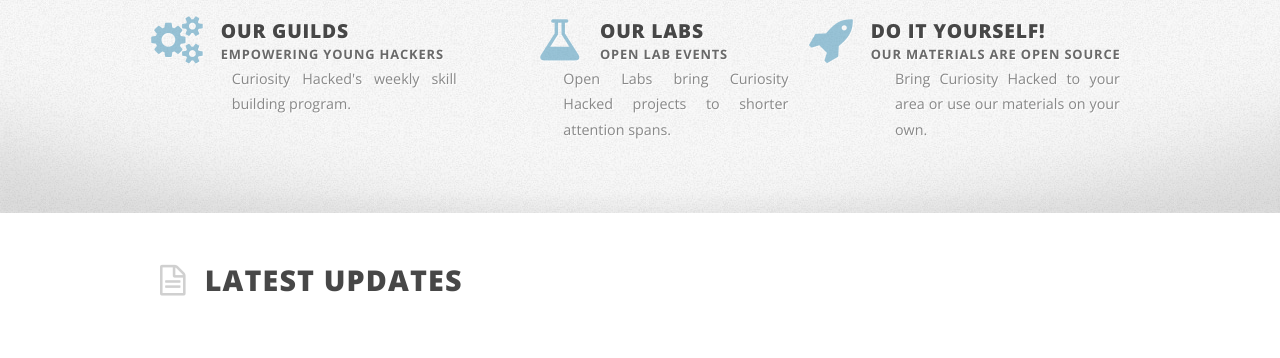
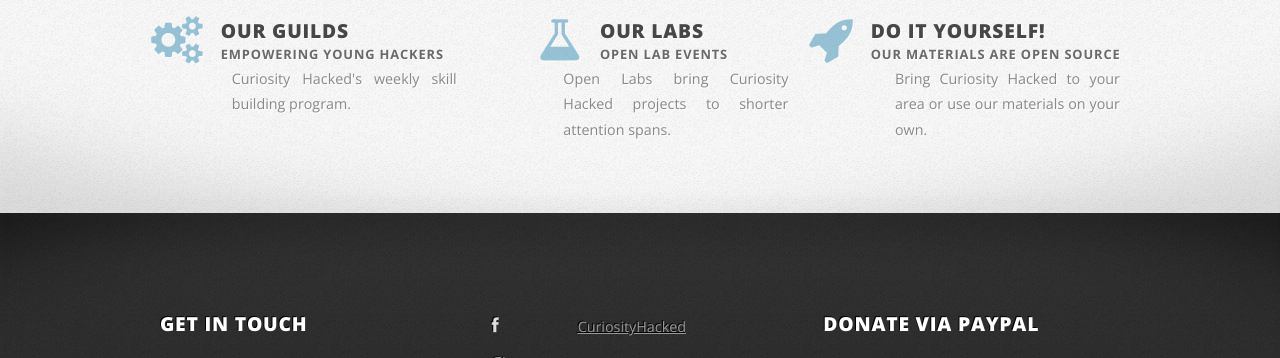
Before and after one commit to michalgm/curiosityhacked.org, a Jekyll site: the page built from index.html, in a window 1280 px wide and 900 px high, scrolled down 1085 px, cut to the strip 0-358 px from the top of the window. Built offline with Jekyll 4.4.1, drawn with Linux system fonts in a browser that asks for light colours.

Commit message:
Remove latest update section for now

```diff
--- a/index.html
+++ b/index.html
@@ -130,53 +130,6 @@
   						</section>
   				</div>
   			</div>
-  			<div class="main-wrapper-style2">
-  				<div class="inner">
-
-  					<!-- Feature 2 -->
-  					<div class="container">
-  						<div class="row">
-
-  						<div class="6u">
-
-  								<!-- Article list -->
-
-  									<section class="box-article-list">
-
-  										<h2 class="fa fa-file-text-o nomargin"><a href="/Blog">Latest Updates</a></h2>
-
-
-
-  										<!-- Excerpt -->
-  <!-- Blog1 -->
-  										<!-- Excerpt -->
-  <!-- Blog2 -->
-
-  									</section>
-  							</div>
-
-  							<div class="6u">
-
-  								<!-- Spotlight -->
-  									<section class="box-article-list">
-  										<h2 class="fa nomargin">&nbsp;</h2>
-  																					<!-- Excerpt -->
-
-
-  <!-- Blog3 -->
-
-  										<!-- Excerpt -->
-  <!-- Blog4 -->
-
-  									</section>
-
-  							</div>
-
-
-  						</div>
-  					</div>
-  				</div>
-  			</div>
   </div>
 
 
```
